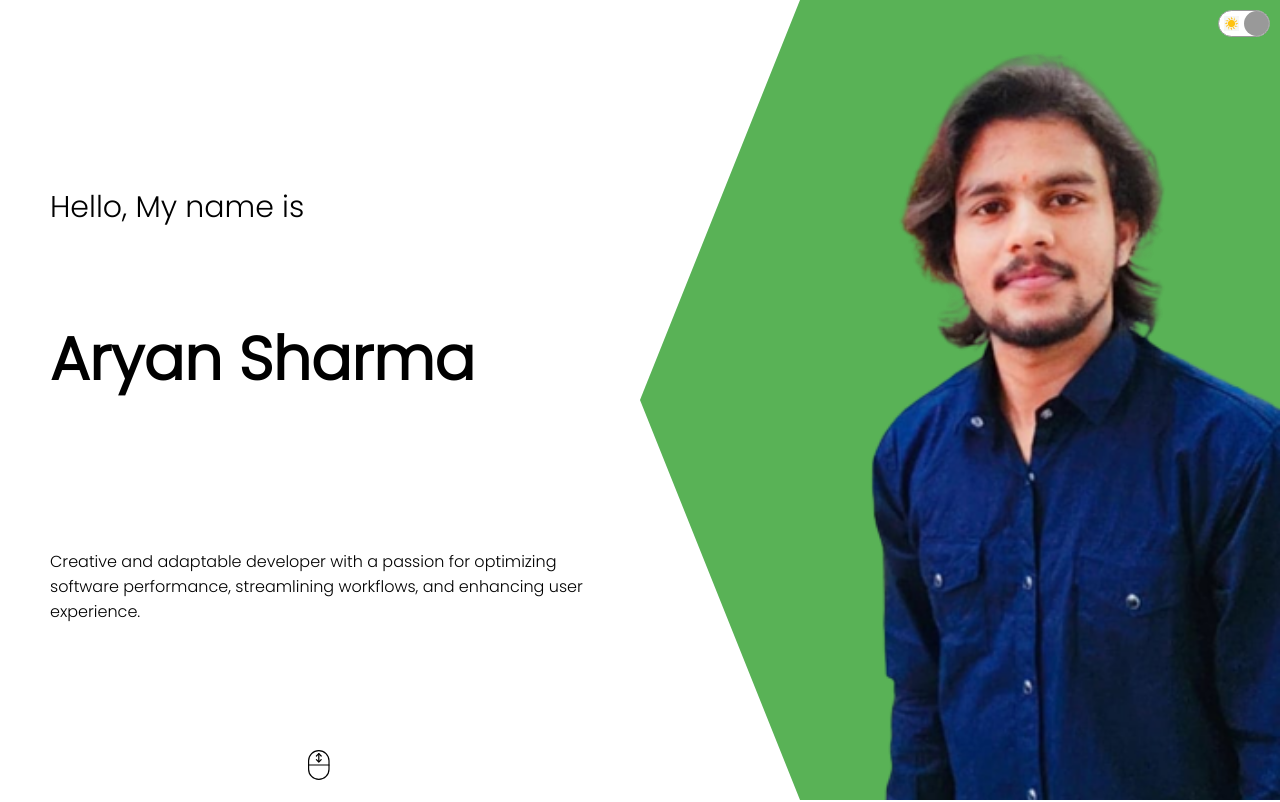
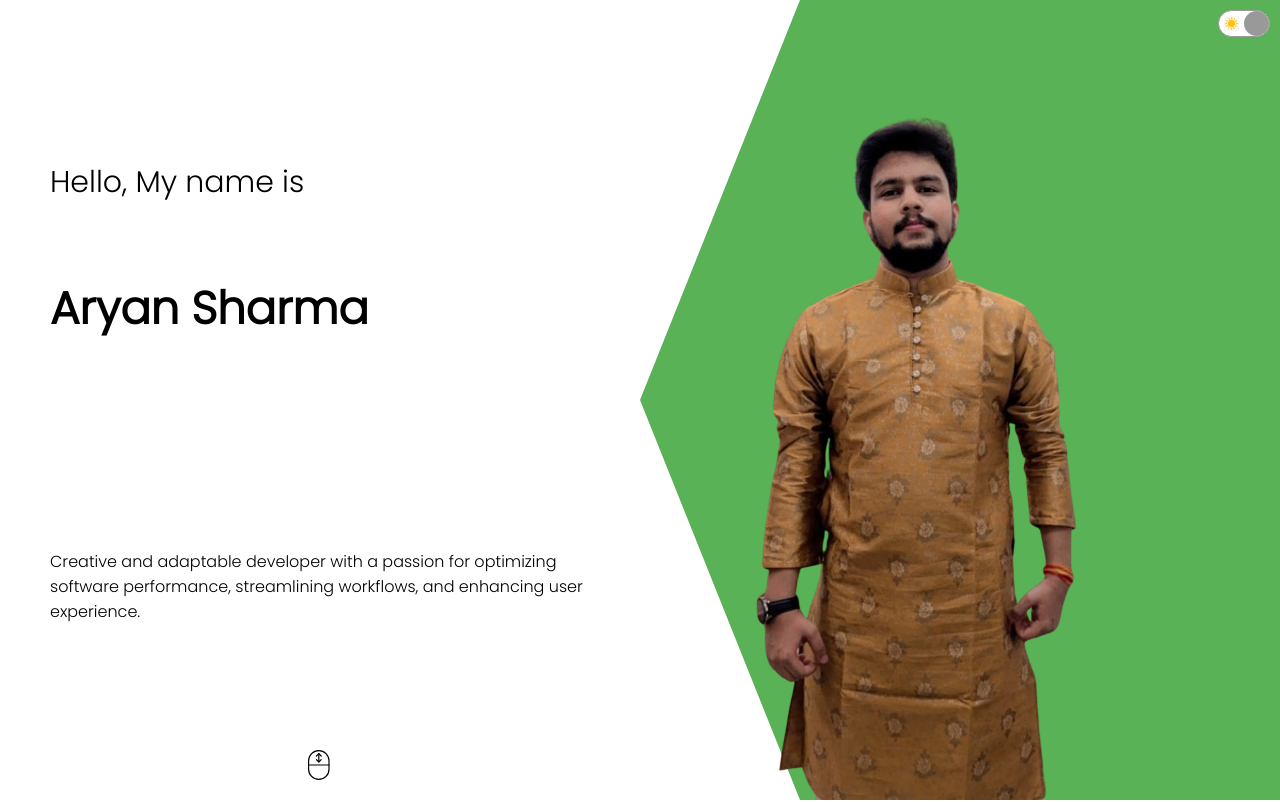
Before and after one commit to aryanthor8055/Portfolio, a React (Create React App) app: page / in a window 1280 px wide. Shown: the top 802 px of the page. Built offline with nearby package versions, Linux system fonts and the light colour scheme.

Commit message:
Change images and resume link

```diff
--- a/src/components/about/About.jsx
+++ b/src/components/about/About.jsx
@@ -23,7 +23,7 @@
                     I am an aspiring web developer with a strong passion for creating
                     innovative and <br /> user-friendly web applications.I have developed a number of projects that demonstrate my skills and knowledge in MERN STACK technology. I am dedicated to ongoing learning and staying up-to-date with the latest trends and technologies in the field.
                 </p>
-                <a href='https://drive.google.com/file/d/16gZbecMSQnTp9nu9r3waEfKj-2IfJnD5/view?usp=sharing' target='_blank' rel="noreferrer">
+                <a href='https://drive.google.com/file/d/1rpddFmT52UF_rMafFPCmG6BjzOiALdqg/view?usp=drive_link' target='_blank' rel="noreferrer">
                     <button className='a-btn'>Download Resume</button>
                 </a>
             </div>
--- a/src/components/intro/Intro.css
+++ b/src/components/intro/Intro.css
@@ -26,10 +26,12 @@
 .i-intro {
     font-size: 30px;
     font-weight: 300;
+    margin: 0 !important;
 }
 
 .i-name {
-    font-size: 60px;
+    font-size: 45px;
+    margin: 0 !important;
 }
 
 .i-title {
```
Also changed, not shown: src/img/about-img.jpeg, src/img/me (2).png.
